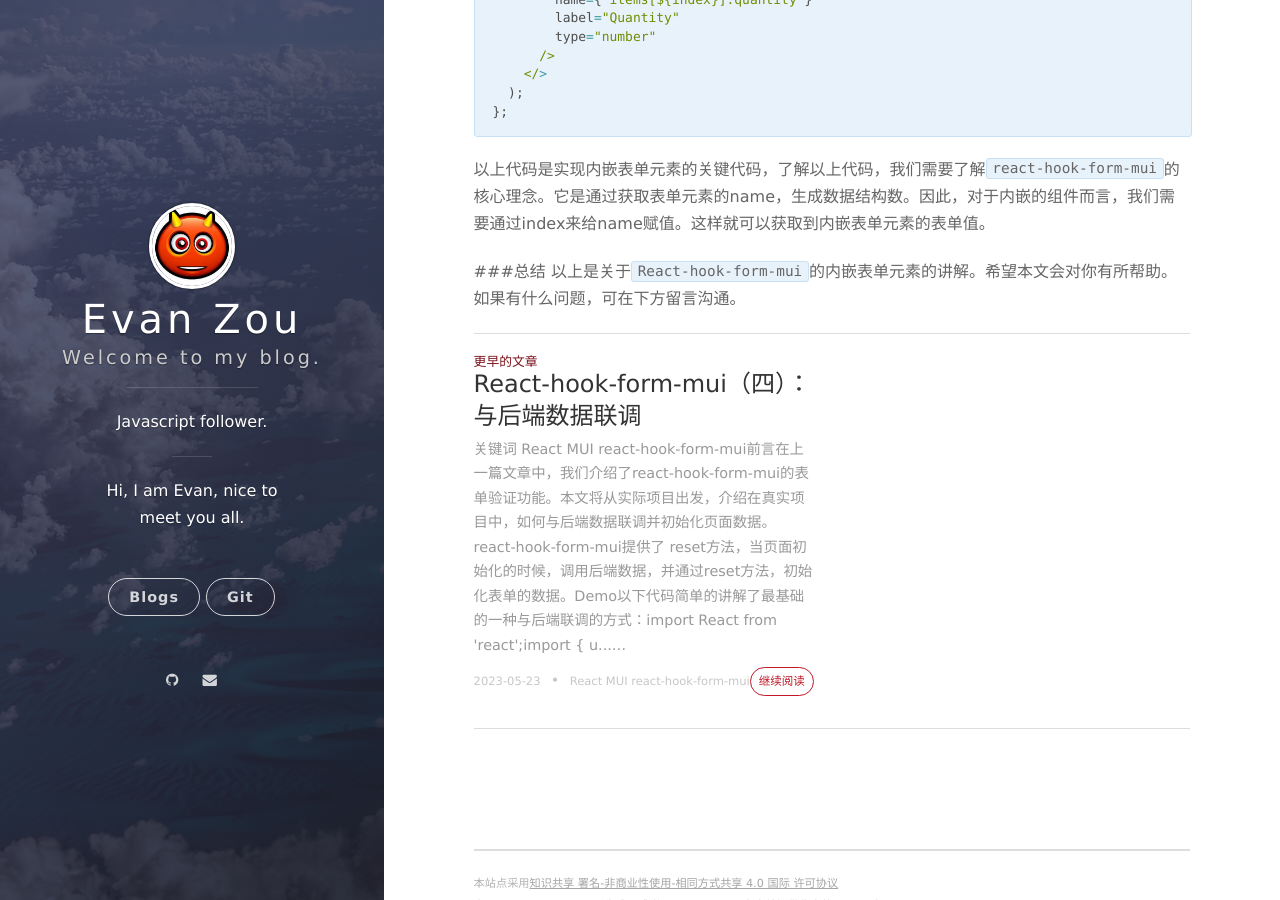
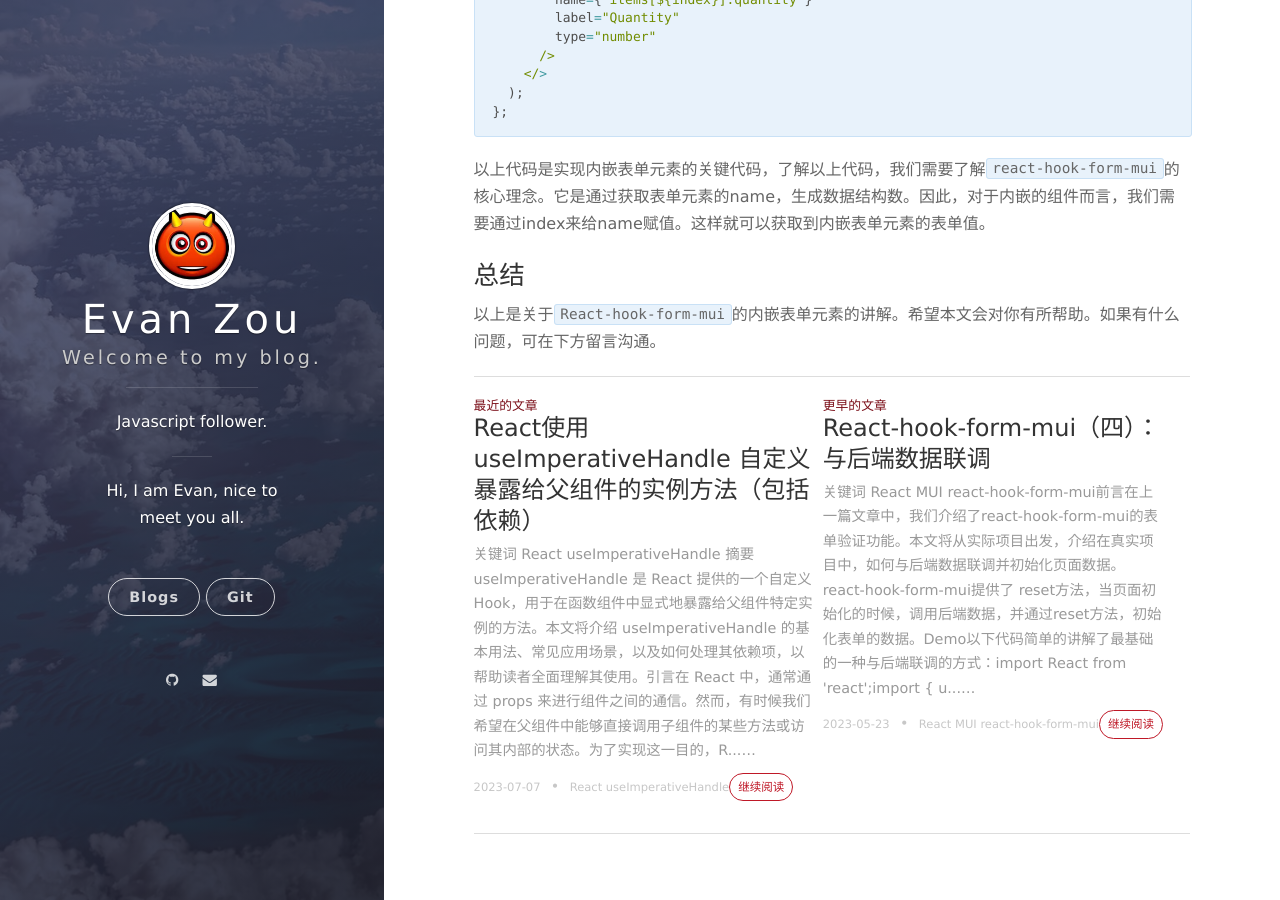
Before and after one commit to Evanzew/Evanzew.github.io, a Jekyll site: the page built from _posts/2023-05-24-react-hook-form-mui-5.markdown, in a window 1280 px wide and 900 px high, scrolled down 1962 px. Built offline with Jekyll 4.4.1, drawn with Linux system fonts in a browser that asks for light colours; nearby versions of some CDN libraries; comment, search, counter and statistics services are not loaded.

Commit message:
New blog about React useImperativeHandle

```diff
--- a/_posts/2023-05-21-react-hook-form-mui-2.markdown
+++ b/_posts/2023-05-21-react-hook-form-mui-2.markdown
@@ -69,5 +69,5 @@ export default MyForm;
 
 从以上的demo不难看出，我们能够通过`watch`很轻易的去获取表单元素的值，而不需要通过`useState`的方式去获取，能够减少项目中的不必要的代码。
 
-总结
+### 总结
 以上是关于`React-hook-form-mui`的表单数据处理。希望本文会对你有所帮助。如果有什么问题，可在下方留言沟通。
--- a/_posts/2023-05-22-react-hook-form-mui-3.markdown
+++ b/_posts/2023-05-22-react-hook-form-mui-3.markdown
@@ -96,7 +96,7 @@ const MyForm = () => {
 export default MyForm;
 {% endhighlight %}
 
->验证触发模式 `mode`
+> 验证触发模式 `mode`
 
 首先，我们需要在formContext中规定`mode`属性，这个属性用来确定form何时触发验证规则。mode提供了以下5中触发方式:
 
--- a/_posts/2023-05-23-react-hook-form-mui-4.markdown
+++ b/_posts/2023-05-23-react-hook-form-mui-4.markdown
@@ -74,5 +74,5 @@ export default MyForm;
 
 在以上demo中，我们获取完后端数据后，通过`reset`方法重置表单数据，从而达到初始化页面的目的。
 
-###总结
+### 总结
 以上是关于`React-hook-form-mui`的页面初始化的讲解。希望本文会对你有所帮助。如果有什么问题，可在下方留言沟通。
--- a/_posts/2023-05-24-react-hook-form-mui-5.markdown
+++ b/_posts/2023-05-24-react-hook-form-mui-5.markdown
@@ -102,5 +102,5 @@ const InnerForm = ({ index }: any) => {
 {% endhighlight %}
 以上代码是实现内嵌表单元素的关键代码，了解以上代码，我们需要了解`react-hook-form-mui`的核心理念。它是通过获取表单元素的name，生成数据结构数。因此，对于内嵌的组件而言，我们需要通过index来给name赋值。这样就可以获取到内嵌表单元素的表单值。
 
-###总结
+### 总结
 以上是关于`React-hook-form-mui`的内嵌表单元素的讲解。希望本文会对你有所帮助。如果有什么问题，可在下方留言沟通。
--- /dev/null
+++ b/_posts/2023-07-07-react-useImperativeHandle.markdown
@@ -0,0 +1,85 @@
+---
+layout: post
+title: React使用 useImperativeHandle 自定义暴露给父组件的实例方法（包括依赖）
+date: 2023-07-07 09:59:24.000000000 +09:00
+tags:  React useImperativeHandle
+---
+
+
+**关键词** `React`   `useImperativeHandle `
+
+### 摘要
+useImperativeHandle 是 React 提供的一个自定义 Hook，用于在函数组件中显式地暴露给父组件特定实例的方法。本文将介绍 useImperativeHandle 的基本用法、常见应用场景，以及如何处理其依赖项，以帮助读者全面理解其使用。
+
+### 引言
+在 React 中，通常通过 props 来进行组件之间的通信。然而，有时候我们希望在父组件中能够直接调用子组件的某些方法或访问其内部的状态。为了实现这一目的，React 提供了 useImperativeHandle 这个强大的自定义 Hook。
+
+### 主体
+- 1. useImperativeHandle 的基本用法
+
+useImperativeHandle 允许我们定义在父组件中可以直接使用的实例方法。它接收两个参数：ref 和一个回调函数，该回调函数返回一个对象，包含我们希望暴露给父组件的方法或属性。
+
+{% highlight ruby %}
+import React, { useRef, useImperativeHandle } from 'react';
+
+// 子组件
+const ChildComponent = React.forwardRef((props, ref) => {
+  const internalMethod = () => {
+    // 子组件的内部方法逻辑
+  };
+
+  // 将 internalMethod 暴露给父组件
+  useImperativeHandle(ref, () => ({
+    callInternalMethod: internalMethod
+  }));
+
+  return <div>Child Component</div>;
+});
+
+// 父组件
+const ParentComponent = () => {
+  const childRef = useRef();
+
+  const handleClick = () => {
+    childRef.current.callInternalMethod();
+  };
+
+  return (
+    <div>
+      <button onClick={handleClick}>Call Child Method</button>
+      <ChildComponent ref={childRef} />
+    </div>
+  );
+};
+{% endhighlight %}
+
+在上面的代码中，我们使用了 useImperativeHandle 来暴露给父组件 ParentComponent 子组件 ChildComponent 的 internalMethod 方法。通过使用 forwardRef 和 useRef，我们可以获取到子组件的引用并调用其方法。
+
+- 2. useImperativeHandle 的依赖处理
+
+useImperativeHandle 还提供了对依赖项的处理，即第三个参数。通过该参数，我们可以设置依赖项数组，只有当依赖项发生变化时，才会重新计算和更新方法或属性的暴露。
+
+{% highlight ruby %}
+useImperativeHandle(ref, () => ({
+  callInternalMethod: internalMethod
+}), [internalMethod]); // 传入依赖项数组
+{% endhighlight %}
+
+在上面的示例中，我们传入了 internalMethod 作为依赖项，只有当 internalMethod 发生变化时，才会重新计算和更新暴露给父组件的方法。
+
+依赖项的处理可以帮助我们优化性能，减少不必要的计算和更新。但是，请注意避免在依赖项数组中传入函数，因为会导致依赖项在每次重新渲染时都发生变化。
+
+> 注意：如果在暴露出的方法内使用了useState的值，需要在依赖项中添加该值，否则暴露出的方法使用的都是初始化的值。
+
+- 3. useImperativeHandle 的应用场景
+
+封装第三方库：当我们需要封装一个第三方库或组件，对外暴露特定的方法，而不是将整个实例暴露给父组件时，可以使用 useImperativeHandle。
+表单验证：在表单组件中，我们可能需要在父组件中触发表单验证的方法。通过使用 useImperativeHandle，我们可以将验证方法暴露给父组件，以便在适当的时机调用。
+动画控制：某些情况下，我们可能需要在父组件中控制子组件的动画效果。通过使用 useImperativeHandle，我们可以将动画控制方法暴露给父组件，实现更精细的动画控制。
+其他场景：任何需要在父组件中直接访问子组件实例方法或属性的情况下，都可以考虑使用 useImperativeHandle。
+
+### 结论
+在 React 函数组件中使用 useImperativeHandle 可以方便地暴露子组件的实例方法给父组件。这种方式使得组件之间的通信更加灵活和直接。但是，我们应该谨慎使用 useImperativeHandle，并尽量减少组件之间的耦合，遵循单向数据流的原则。
+
+#### 总结
+以上是关于`useImperativeHandle`的用法。希望本文会对你有所帮助。如果有什么问题，可在下方留言沟通。
```
